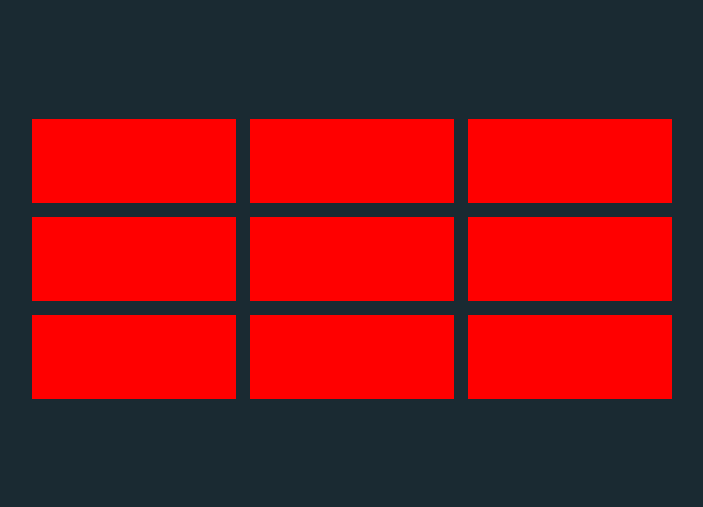
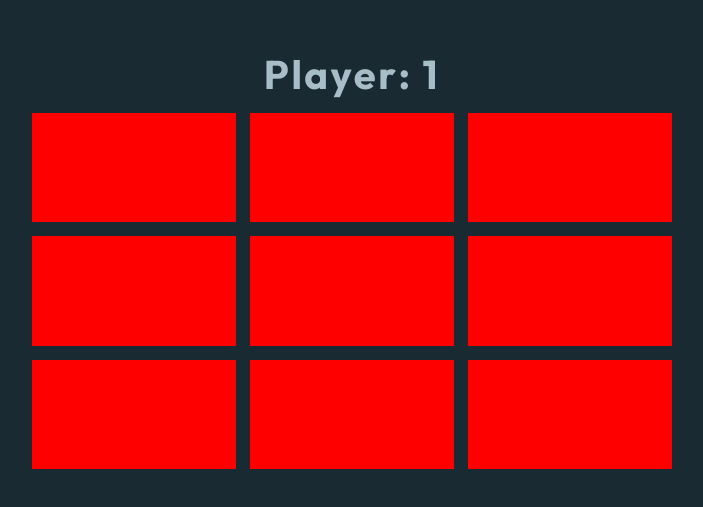
Before and after one commit to JlordS32/TicTacToe, a React (Vite) app: page / in a window 1280 px wide. Shown: the part 141-648 px from the top of the page, without its empty margins (288-991 px from the left). Built offline with nearby package versions, Linux system fonts and the light colour scheme.

Commit message:
computer player

```diff
--- a/src/App.tsx
+++ b/src/App.tsx
@@ -5,7 +5,7 @@ import Menu from "./components/gameStates/Menu";
 const App = () => {
    return (
       <main className={styles.main}>
-         <Board />
+         <Board player="X" enemyPlayer="O" />
       </main>
    );
 };
--- a/src/components/gameStates/Board.tsx
+++ b/src/components/gameStates/Board.tsx
@@ -1,39 +1,64 @@
-import { useState, useEffect } from "react";
+import { useEffect, useState } from "react";
+import { BoardType, BoardSymbol } from "../../types/GameType";
+import styles from "../../styles/modules/Board.module.scss";
 import {
-   BoardType,
-   PlayerType,
-   GameStatus,
-   Player,
-} from "../../types/GameType";
-import styles from "../../styles/modules/Board.module.scss";
-import { handleGameStates } from "../../utils/handleGameStates";
-import TicTacToe from "../../utils/class/Tictactoe";
+   getRandomComputerMove,
+   isFullBoard,
+} from "../../utils/getRandomComputerMove";
 
-const Board = ({ startingPlayer = 1 }: { startingPlayer: Player }) => {
-   const [game, setGame] = useState<TicTacToe>(new TicTacToe(startingPlayer));
-   const { board, player, enemyPlayer } = game;
-   const [currentPlayer, setCurrentPlayer] = useState<Player>(startingPlayer);
+const COMPUTER_THINKING_TIME = 500;
 
+const initialBoard: BoardType = [
+   ["", "", ""],
+   ["", "", ""],
+   ["", "", ""],
+];
+
+type Players = 1 | 2;
+
+type BoardProps = {
+   player: BoardSymbol;
+   enemyPlayer: BoardSymbol;
+};
+
+const Board = ({ player, enemyPlayer }: BoardProps) => {
+   const [currentPlayer, setCurrentPlayer] = useState<Players>();
+   const [board, setBoard] = useState<BoardType>(initialBoard);
+
+   // Player Move
    function handleClick(rowIndex: number, cellIndex: number): void {
-      if (board[rowIndex][cellIndex] !== "") return;
+      if (board[rowIndex][cellIndex] !== "" || currentPlayer === 2) return;
 
       const newBoard: BoardType = [...board];
-      newBoard[rowIndex][cellIndex] = currentPlayer.type;
-
-      updateGame(newBoard);
-      setCurrentPlayer(currentPlayer.id=== 1 ? 2 : 1);
+      newBoard[rowIndex][cellIndex] = player;
+      setBoard(newBoard);
+      setCurrentPlayer(2);
    }
 
-   function updateGame(newBoard: BoardType) {
-      setGame({ ...game, board: newBoard });
+   // Computer Move
+   useEffect(() => {
+      if (isFullBoard(board) || currentPlayer === 1) return;
+
+      if (currentPlayer === 2) {
+         setTimeout(() => {
+            const computerMoveBoard = getRandomComputerMove(board, enemyPlayer);
+            setBoard(computerMoveBoard);
+            setCurrentPlayer(1);
+         }, COMPUTER_THINKING_TIME);
       }
+   }, [currentPlayer]);
 
-   // Check game status each time board is update
+   // Set starting player
    useEffect(() => {
-      console.log(game.board);
+      if (player === "X") setCurrentPlayer(1);
+      if (player === "O") {
+         setCurrentPlayer(2);
+      }
    }, []);
 
    return (
+      <div className={styles.boardContainer}>
+         <h1>Player: {currentPlayer}</h1>
          <div className={styles.board}>
             {board.map((row, rowIndex) =>
                row.map((cell, cellIndex) => (
@@ -42,10 +67,16 @@ const Board = ({ startingPlayer = 1 }: { startingPlayer: Player }) => {
                      className={styles.cell}
                      onClick={() => handleClick(rowIndex, cellIndex)}
                   >
-                  {cell}
+                     {cell === "X" && (
+                        <img src="/images/icon-x-outline.svg" alt="X" />
+                     )}
+                     {cell === "O" && (
+                        <img src="/images/icon-o-outline.svg" alt="O" />
+                     )}
                   </div>
                ))
             )}
+         </div>
       </div>
    );
 };
--- a/src/styles/modules/Board.module.scss
+++ b/src/styles/modules/Board.module.scss
@@ -1,9 +1,22 @@
+.boardContainer {
+   width: 50%;
+   height: 30rem;
+   display: flex;
+   flex-direction: column;
+   justify-content: center;
+   gap: 1rem;
+
+   > h1 {
+      align-self: center;
+   }
+}
+
 .board {
    display: grid;
    grid-template-columns: repeat(3, 1fr);
    grid-template-rows: repeat(3, 1fr);
-   height: 20rem;
-   width: 50%;
+   flex: 1;
+   min-width: 25rem;
    gap: 1rem;
 
    .cell {
--- a/src/utils/class/TicTacToe.ts
+++ /dev/null
@@ -1,28 +0,0 @@
-import { BoardType, Player, PlayerType } from "../../types/GameType";
-
-class TicTacToe {
-   player: PlayerType;
-   enemyPlayer: PlayerType;
-   _currentPlayer: Player;
-   _board: BoardType = [
-      ["", "", ""],
-      ["", "", ""],
-      ["", "", ""],
-   ];
-
-   constructor(player: Player) {
-      this.player = player.id === 1 ? "X" : "O";
-      this.enemyPlayer = player.id === 1 ? "O" : "X";
-      this._currentPlayer = player;
-   }
-
-   set board(newBoard: BoardType) {
-      this._board = newBoard;
-   }
-
-   get board(): BoardType {
-      return this._board;
-   }
-}
-
-export default TicTacToe;
--- /dev/null
+++ b/src/utils/getRandomComputerMove.ts
@@ -0,0 +1,20 @@
+// computerMove.ts (or you can keep it as useRandom.ts and just modify)
+import { BoardSymbol, BoardType } from "../types/GameType";
+
+export const getRandomComputerMove = (board: BoardType, computerSymbol: BoardSymbol): BoardType => {
+    const newBoard: BoardType = [...board];
+    let randomRow, randomColumn;
+
+    // Keep looping until we find an empty cell
+    do {
+        randomRow = Math.floor(Math.random() * 3);
+        randomColumn = Math.floor(Math.random() * 3);
+    } while (newBoard[randomRow][randomColumn] !== "");
+
+    newBoard[randomRow][randomColumn] = computerSymbol;
+    return newBoard;
+};
+
+export const isFullBoard = (board: BoardType): boolean => {
+   return board.every((row) => row.every((cell) => cell !== ""));
+}
```
Also changed, not shown: src/types/GameType.ts (+6 -7 lines), src/utils/class/Algorithm.ts (deleted, +0 -23 lines), src/utils/class/Random.ts (deleted, +0 -7 lines), public/images/icon-x.svg, public/images/logo.svg. Lines whose indentation alone changed are shown as unchanged.
